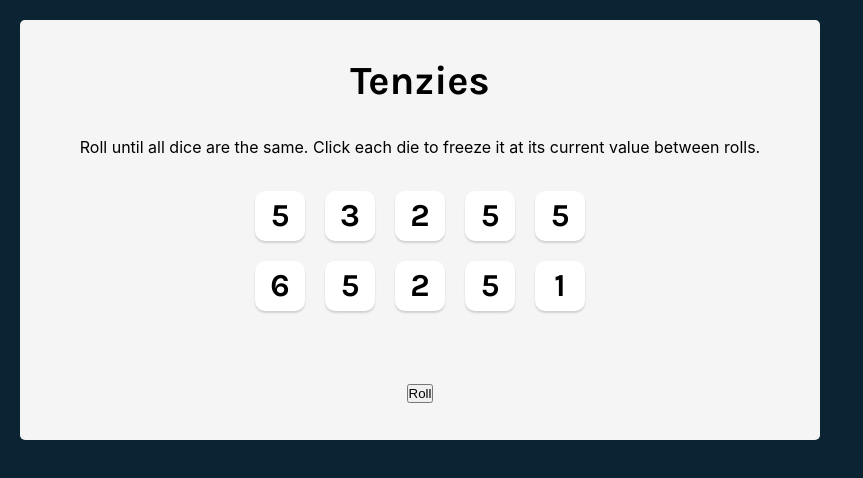
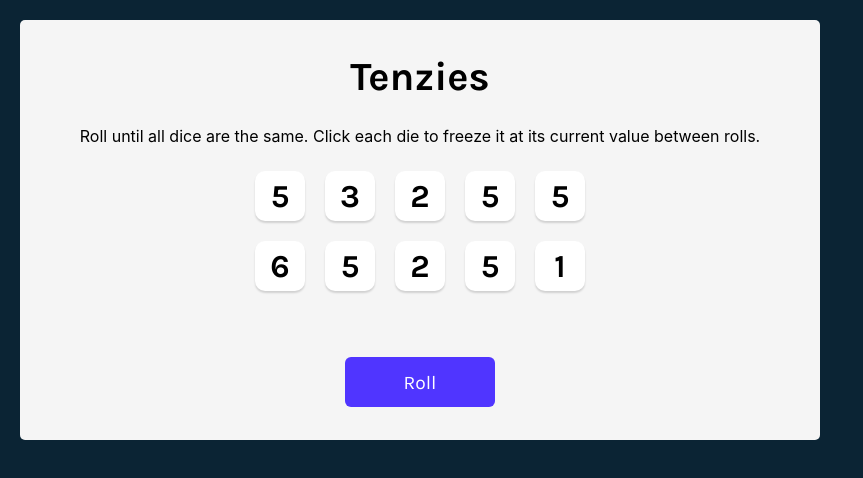
Before and after one commit to Tom2612/tenzies-game, a React (Create React App) app: page / in a window 1280 px wide. Shown: the top 478 px of the page, without its empty margins (0-863 px from the left). Built offline with nearby package versions, Linux system fonts and the light colour scheme.

Commit message:
Added button styles and click styles

```diff
--- a/src/style.css
+++ b/src/style.css
@@ -48,3 +48,22 @@ main {
 .die-num {
     font-size: 2rem;
 }
+.roll-dice {
+    height: 50px;
+    width: 150px;
+    border: none;
+    border-radius: 6px;
+    background-color: #5035FF;
+    color: white;
+    font-size: 1.2rem;
+    font-family: 'Karla', sans-serif;
+    cursor: pointer;
+}
+
+.roll-dice:focus {
+    outline: none;
+}
+
+.roll-dice:active {
+    box-shadow: inset 5px 5px 10px -3px rgba(0, 0, 0, 0.7);
+}
```
